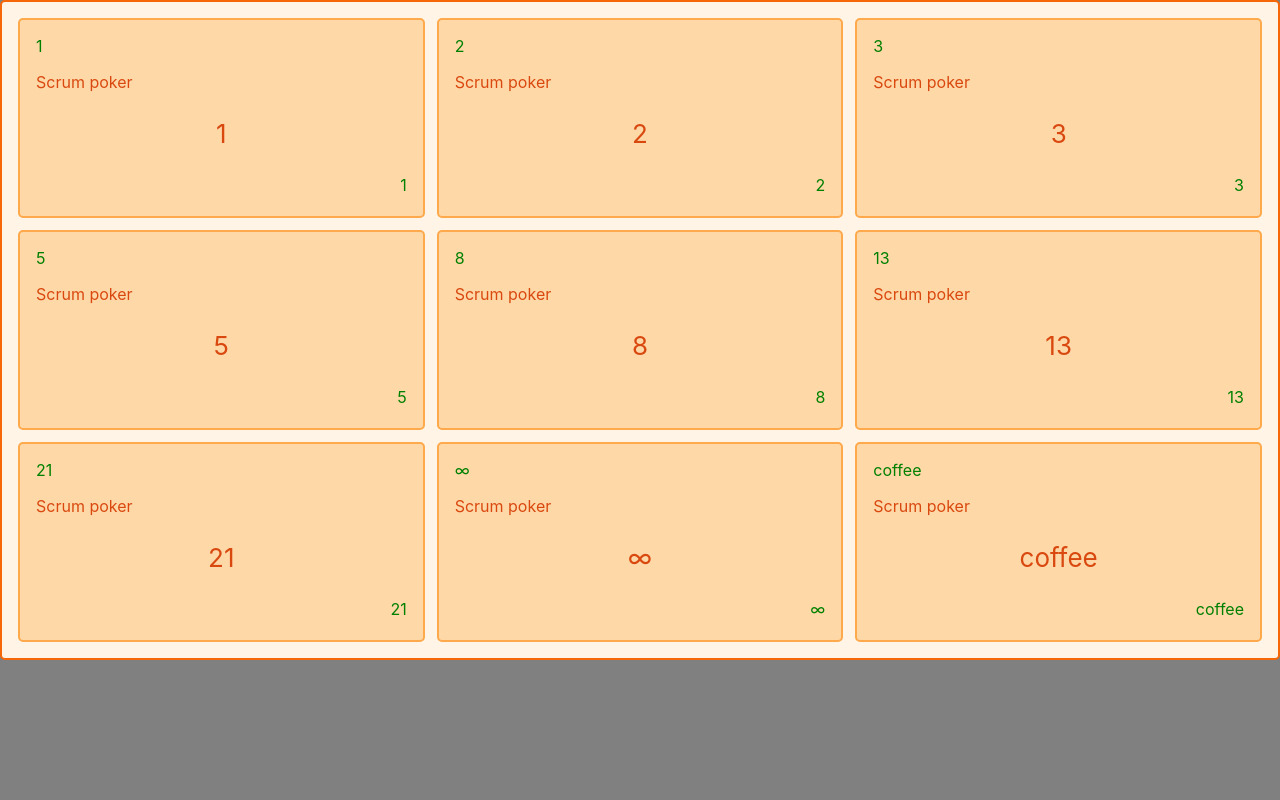
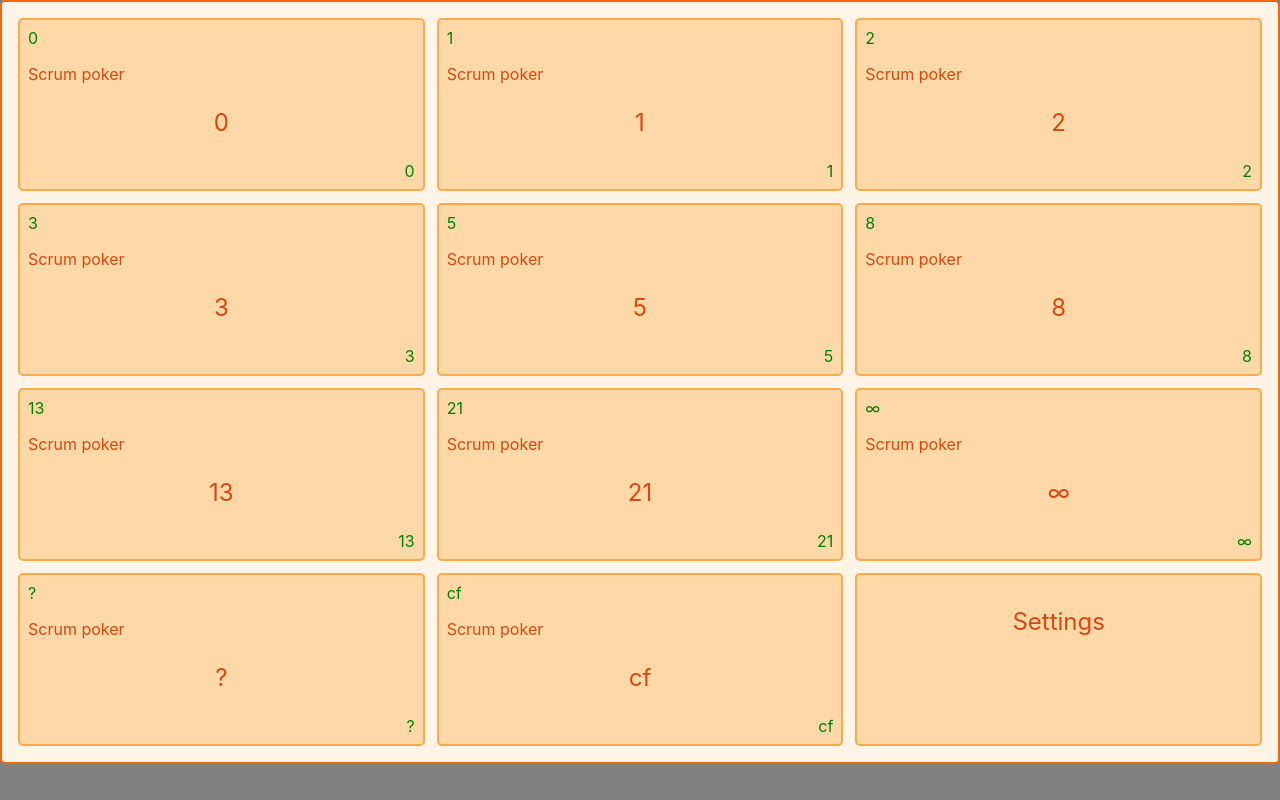
Before and after one commit to ematesanz/scrum-poker, a React (Create React App) app: page / in a window 1280 px wide. Built offline with nearby package versions, Linux system fonts and the light colour scheme.

Commit message:
typing with typescript

```diff
--- a/src/App/index.tsx
+++ b/src/App/index.tsx
@@ -2,13 +2,12 @@ import React, { Component } from 'react';
 import './App.scss';
 import Cards from '../Cards'
 
-const cards = ['1', '2', '3', '5', '8', '13', '21', '∞', 'coffee'];
+const cards = ['0', '1', '2', '3', '5', '8', '13', '21', '∞', '?', 'cf'];
 
 class App extends Component {
   render() {
     return (
       <div className="App">
-        {/* <Settings /> */}
         <Cards cards={cards} />
       </div>
     );
--- a/src/Card/Card.scss
+++ b/src/Card/Card.scss
@@ -10,6 +10,6 @@
 
 	.card__name{
 		text-align: center;
-		font-size: 26px;
+		font-size: 24px;
 	}
 }
--- a/src/Card/index.tsx
+++ b/src/Card/index.tsx
@@ -8,11 +8,6 @@ interface CardProps {
   name: string,
   onClick: Function
 }
-
-// interface State {
-//     showPopup: boolean
-// }
-
 
 const Card = (props: CardProps) => {
 
--- a/src/Cards/Cards.scss
+++ b/src/Cards/Cards.scss
@@ -7,7 +7,7 @@
     border: 2px solid #f76707;
     border-radius: 5px;
     background-color: #fff4e6;
-    grid-auto-rows: minmax(200px, auto);
+    grid-auto-rows: minmax(100px, auto);
     padding: 1em;
 
 }
@@ -16,7 +16,7 @@
     border: 2px solid #ffa94d;
     border-radius: 5px;
     background-color: #ffd8a8;
-    padding: 1em;
+    padding: .5em;
     color: #d9480f;
     cursor: pointer;
     &:hover {
--- a/src/Cards/index.tsx
+++ b/src/Cards/index.tsx
@@ -1,6 +1,7 @@
 import React, { Component } from 'react';
 
 import Card from '../Card'
+import Settings from '../Settings'
 import PopUp from '../PopUp'
 import './Cards.scss';
 
@@ -30,6 +31,7 @@ class Cards extends Component<CardsProps, CardsState> {
     return (
       <section className="wrapper">
         { cards.map((card, idx) => <Card key={idx} id={idx} name={card} onClick={this.showCard} />) }
+        <Settings/>
 
         { this.state.showPopup && <PopUp text={cards[id]} hasCountDown={hasCountDown} closePopup={this.togglePopup} /> }
       </section>
--- a/src/PopUp/PopUp.scss
+++ b/src/PopUp/PopUp.scss
@@ -1,7 +1,7 @@
 .popup {
     position: absolute;
     width: 91.5%;
-    height: 87.5%;
+    height: 95.5%;
 
     .popup__close {
         float: right;
@@ -14,5 +14,6 @@
     .popup__content {
         font-size: 10em;
         text-align: center;
+        padding-top: .3em;
     }
 }
--- /dev/null
+++ b/src/Settings/index.tsx
@@ -0,0 +1,15 @@
+import * as React from 'react';
+
+// export interface Props {
+//   name: string;
+// }
+
+function Settings() {
+  return (
+    <article className="card">
+      <p className="card__name"> Settings </p>
+    </article>
+  )
+}
+
+export default Settings;
```
Also changed, not shown: src/App/Settings/index.tsx (deleted, +0 -15 lines).
